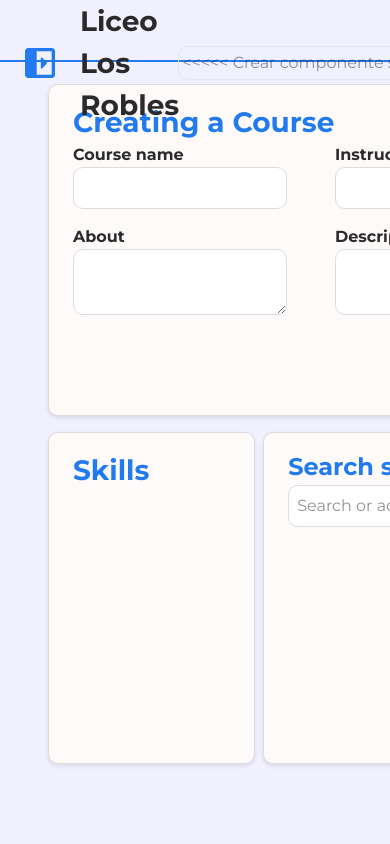
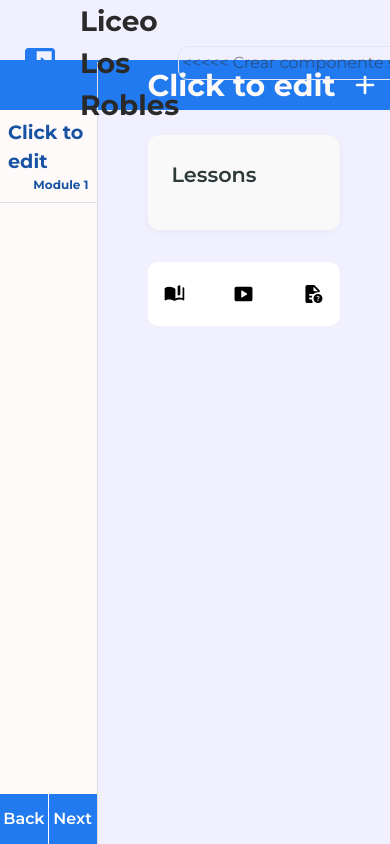
Before and after one commit to davidpaz06/campus-academy, a React (Vite) app: page /create-course in a window 390 px wide. Shown: the top 844 px of the page. Built offline with nearby package versions, Linux system fonts and the light colour scheme.

Commit message:
feat(CreateCourse): refactor course creation components; integrate EditableText and improve lesson handling

```diff
--- /dev/null
+++ b/app/components/EditableText.tsx
@@ -0,0 +1,83 @@
+import React, { useState, useRef } from "react";
+
+interface EditableTextProps {
+  value: string;
+  onChange: (newValue: string) => void;
+  className?: string;
+  placeholder?: string;
+  inputProps?: React.InputHTMLAttributes<HTMLInputElement>;
+}
+
+const EditableText: React.FC<EditableTextProps> = ({
+  value,
+  onChange,
+  className = "",
+  placeholder = "",
+  inputProps = {},
+}) => {
+  const [editing, setEditing] = useState(false);
+  const [tempValue, setTempValue] = useState(value);
+  const inputRef = useRef<HTMLInputElement>(null);
+
+  // Sync tempValue with value prop when value changes externally
+  React.useEffect(() => {
+    if (!editing) {
+      setTempValue(value);
+    }
+  }, [value, editing]);
+
+  // Focus input when editing starts
+  React.useEffect(() => {
+    if (editing && inputRef.current) {
+      inputRef.current.focus();
+    }
+  }, [editing]);
+
+  const handleBlur = () => {
+    setEditing(false);
+    if (tempValue !== value) {
+      onChange(tempValue);
+    }
+  };
+
+  const handleKeyDown = (e: React.KeyboardEvent<HTMLInputElement>) => {
+    if (e.key === "Enter") {
+      setEditing(false);
+      if (tempValue !== value) {
+        onChange(tempValue);
+      }
+    } else if (e.key === "Escape") {
+      setEditing(false);
+      setTempValue(value);
+    }
+  };
+
+  return editing ? (
+    <input
+      ref={inputRef}
+      type="text"
+      value={tempValue}
+      onChange={(e) => setTempValue(e.target.value)}
+      onBlur={handleBlur}
+      onKeyDown={handleKeyDown}
+      className={className}
+      style={{
+        width: "100%",
+        textDecoration: editing ? "none" : "line-through",
+      }}
+      placeholder={placeholder}
+      {...inputProps}
+    />
+  ) : (
+    <span
+      className={className}
+      onClick={() => setEditing(true)}
+      style={{ cursor: "pointer" }}
+      title="Click to edit"
+    >
+      {value || placeholder}
+    </span>
+  );
+};
+
+export default EditableText;
--- /dev/null
+++ b/app/components/createcourse/CreateCourseLessonList.css
@@ -0,0 +1,48 @@
+.create-course-lesson-list {
+  background: #f9f9f9;
+  border-radius: 12px;
+  box-shadow: 0 2px 8px rgba(0, 0, 0, 0.04);
+  padding: 1.5rem;
+  margin-bottom: 2rem;
+}
+
+.create-course-lesson-list h2 {
+  font-size: 1.3rem;
+  font-weight: 600;
+  margin-bottom: 1rem;
+  color: #2d3a3a;
+}
+
+.lesson-card {
+  padding: var(--spacing-sm);
+  border: 1px solid #ddd;
+  background: #fff;
+  border-radius: 8px;
+  box-shadow: 0 1px 4px rgba(0, 0, 0, 0.06);
+  margin-bottom: 0.5rem;
+  transition: box-shadow 0.2s;
+}
+.lesson-card:hover {
+  box-shadow: 0 2px 6px rgba(0, 0, 0, 0.1);
+}
+
+.lesson-summary {
+  list-style: none;
+  margin: 0;
+  padding: 0.5rem 0;
+}
+
+.lesson-title-editable {
+  font-size: 1rem;
+  font-weight: 500;
+  color: #1a2a2a;
+  background: transparent;
+  border: none;
+  outline: none;
+  padding: 0.2rem 0.5rem;
+  border-radius: 4px;
+  transition: background 0.2s;
+}
+.lesson-title-editable:focus {
+  background: #e6f7ff;
+}
--- /dev/null
+++ b/app/components/createcourse/CreateCourseLessonList.tsx
@@ -0,0 +1,68 @@
+import "./CreateCourseLessonList.css";
+
+import type { Course, CourseModule } from "@/interfaces/createCourseInterfaces";
+import Card from "@/components/Card";
+import EditableText from "@/components/EditableText";
+import ReadingLesson from "./ReadingLesson";
+
+export default function CreateCourseLessonList({
+  module,
+  course,
+  setCourse,
+}: {
+  module: CourseModule;
+  course: Course;
+  setCourse: React.Dispatch<React.SetStateAction<Course>>;
+}) {
+  return (
+    <div className="create-course-lesson-list">
+      <h2>Lessons</h2>
+      <ul>
+        {module.lessons.map((lesson, idx) => (
+          <Card key={idx} className="lesson-card">
+            <li>
+              {lesson.type === "Reading" && (
+                <div className="lesson-reading">
+                  <ReadingLesson
+                    course={course}
+                    setCourse={setCourse}
+                    module={module}
+                    lesson={idx}
+                  />
+                </div>
+              )}
+              {lesson.type === "Video" && (
+                <div className="lesson-video">
+                  <EditableText
+                    value={lesson.title}
+                    onChange={(newTitle) => {
+                      module.lessons[idx].title = newTitle;
+                      setCourse({ ...course });
+                    }}
+                    className="lesson-title-editable"
+                    placeholder="Click to edit lesson title"
+                  />
+                  <p>{lesson.file}</p>
+                </div>
+              )}
+              {lesson.type === "Test" && (
+                <div className="lesson-test">
+                  <EditableText
+                    value={lesson.title}
+                    onChange={(newTitle) => {
+                      module.lessons[idx].title = newTitle;
+                      setCourse({ ...course });
+                    }}
+                    className="lesson-title-editable"
+                    placeholder="Click to edit lesson title"
+                  />
+                  <p>{lesson.file}</p>
+                </div>
+              )}
+            </li>
+          </Card>
+        ))}
+      </ul>
+    </div>
+  );
+}
--- /dev/null
+++ b/app/components/createcourse/ReadingLesson.tsx
@@ -0,0 +1,37 @@
+import type { Course, CourseModule } from "@/interfaces/createCourseInterfaces";
+import React from "react";
+import EditableText from "../EditableText";
+
+interface ReadingLessonProps {
+  course: Course;
+  setCourse: React.Dispatch<React.SetStateAction<Course>>;
+  module: CourseModule;
+  lesson: number;
+}
+
+export default function ReadingLesson({
+  course,
+  setCourse,
+  module,
+  lesson,
+}: ReadingLessonProps) {
+  const lessonData = module.lessons[lesson];
+  return (
+    <>
+      <EditableText
+        value={lessonData.title}
+        onChange={(newTitle) => {
+          module.lessons[lesson].title = newTitle;
+          setCourse({ ...course });
+        }}
+        className="lesson-title-editable"
+        placeholder="Click to edit lesson title"
+      />
+      <p>
+        {lessonData.file
+          ? lessonData.file
+          : "This is a reading lesson component."}
+      </p>
+    </>
+  );
+}
--- a/app/interfaces/createCourseInterfaces.ts
+++ b/app/interfaces/createCourseInterfaces.ts
@@ -22,3 +22,15 @@ export interface CourseLesson {
   type: string;
   file: string;
 }
+
+export interface CourseProps {
+  setCourse: React.Dispatch<React.SetStateAction<Course>>;
+  course: Course;
+  module?: number;
+  lesson?: number;
+}
+
+export interface CourseSkills {
+  skills: string[];
+  setSkills: (skills: string[]) => void;
+}
--- a/app/pages/private/academy/CreateCourse.css
+++ b/app/pages/private/academy/CreateCourse.css
@@ -336,10 +336,6 @@
         color: white;
         border: none;
         cursor: pointer;
-        transition: background 0.2s;
-        &:hover {
-          background-color: var(--academy-secondary);
-        }
       }
 
       .active-module-input {
@@ -347,11 +343,16 @@
         font-size: 1.25em;
         border: none;
         background: transparent;
-        color: #fff;
+        color: var(--background-snow);
         width: 100%;
         outline: none;
         padding: 0;
         margin: 0;
+
+        &:hover {
+          color: #fff;
+          text-decoration: underline;
+        }
       }
     }
 
--- a/app/pages/private/academy/CreateCourse.tsx
+++ b/app/pages/private/academy/CreateCourse.tsx
@@ -1,6 +1,8 @@
+import React from "react";
+import { Icon } from "@iconify/react";
 import { useState, useEffect } from "react";
 import { getNavClass, getModuleClass } from "@/utils/courseUtils";
-import { Icon } from "@iconify/react";
+import EditableText from "@/components/EditableText";
 //Interfaces
 import type {
   Course,
@@ -12,8 +14,9 @@ import "./CreateCourse.css";
 //Pages
 import CreateCourseInfo from "./CreateCourseInfo";
 import CreateModule from "./CreateModule";
+import CreateCourseLessonList from "@/components/createcourse/CreateCourseLessonList";
 
-const InitialStep = 1;
+const InitialStep = 2;
 
 const emptyCourse: Course = {
   id: "",
@@ -33,6 +36,8 @@ const emptyCourse: Course = {
 };
 
 export default function CreateCourse() {
+  // Ref para el contenedor de lecciones
+  const courseContentRef = React.useRef<HTMLDivElement>(null);
   const [course, setCourse] = useState<Course>(() => {
     try {
       const stored = localStorage.getItem("courseDraft");
@@ -73,6 +78,16 @@ export default function CreateCourse() {
   };
 
   const [activeModule, setActiveModule] = useState<number>(0);
+
+  // Scroll al fondo cuando se agrega una lección
+  const handleLessonAdded = () => {
+    setTimeout(() => {
+      if (courseContentRef.current) {
+        courseContentRef.current.scrollTop =
+          courseContentRef.current.scrollHeight;
+      }
+    }, 0);
+  };
 
   const handleNavActions = (action: string) => {
     switch (action) {
@@ -233,11 +248,6 @@ export default function CreateCourse() {
               </button>
             </footer>
           </aside>
-          {/* <button style={{ display: "none" }}>
-            <Icon icon="material-symbols:book-ribbon-rounded" />
-            <Icon icon="material-symbols:smart-display-rounded" />
-            <Icon icon="material-symbols:unknown-document-rounded" />
-          </button> */}
           <form
             className="create-course-form"
             onSubmit={handleSubmit}
@@ -259,19 +269,18 @@ export default function CreateCourse() {
                 />
               </div>
               <div className="create-course-active-module">
-                <input
-                  type="text"
+                <EditableText
                   value={course.modules[activeModule].title}
-                  onSubmit={(e) => e.preventDefault()}
-                  onChange={(e) => {
+                  onChange={(newTitle) => {
                     const updatedModules = [...course.modules];
                     updatedModules[activeModule] = {
                       ...updatedModules[activeModule],
-                      title: e.target.value,
+                      title: newTitle,
                     };
                     setCourse({ ...course, modules: updatedModules });
                   }}
                   className="active-module-input"
+                  placeholder="Click to edit title"
                 />
               </div>
               <div
@@ -288,8 +297,31 @@ export default function CreateCourse() {
                 />
               </div>
             </section>
-            <section className="create-course-content">
-              <CreateModule />
+            <section className="create-course-content" ref={courseContentRef}>
+              {course.modules.map((module, idx) => {
+                return (
+                  <div
+                    key={idx}
+                    className={`module-box ${getModuleClass(
+                      idx,
+                      activeModule
+                    )}`}
+                    onClick={() => handleActiveModule(idx)}
+                  >
+                    <CreateCourseLessonList
+                      module={module}
+                      course={course}
+                      setCourse={setCourse}
+                    />
+                    <CreateModule
+                      course={course}
+                      setCourse={setCourse}
+                      module={activeModule}
+                      onLessonAdded={handleLessonAdded}
+                    />
+                  </div>
+                );
+              })}
             </section>
           </form>
         </div>
--- a/app/pages/private/academy/CreateCourseInfo.tsx
+++ b/app/pages/private/academy/CreateCourseInfo.tsx
@@ -1,14 +1,9 @@
 import Card from "@/components/Card";
-import type { Course } from "@/interfaces/createCourseInterfaces";
+import type { CourseProps } from "@/interfaces/createCourseInterfaces";
 import "./CreateCourse.css";
-import SearchSkills from "@/components/SearchSkills";
+import SearchSkills from "@/components/createcourse/SearchSkills";
 
-interface Props {
-  course: Course;
-  setCourse: React.Dispatch<React.SetStateAction<Course>>;
-}
-
-export default function CreateCourseInfo({ course, setCourse }: Props) {
+export default function CreateCourseInfo({ course, setCourse }: CourseProps) {
   const handleChange = (
     e: React.ChangeEvent<
       HTMLInputElement | HTMLTextAreaElement | HTMLSelectElement
--- a/app/pages/private/academy/CreateModule.tsx
+++ b/app/pages/private/academy/CreateModule.tsx
@@ -1,9 +1,90 @@
-// import "./CreateModule.css";
+import { Icon } from "@iconify/react";
+import type {
+  CourseLesson,
+  CourseProps,
+} from "@/interfaces/createCourseInterfaces";
 
-export default function CreateModule() {
+export default function CreateModule({
+  setCourse,
+  module = 0,
+  onLessonAdded,
+}: CourseProps & { onLessonAdded?: () => void }) {
+  const handleCreateLesson = (module: number, lesson: CourseLesson) => {
+    setCourse((prevCourse) => {
+      const updatedModules = [...prevCourse.modules];
+      updatedModules[module] = {
+        ...updatedModules[module],
+        lessons: [...updatedModules[module].lessons, lesson],
+      };
+      return { ...prevCourse, modules: updatedModules };
+    });
+    if (onLessonAdded) {
+      onLessonAdded();
+    }
+  };
+
   return (
     <>
-      <h2>Create Module</h2>
+      <div
+        className="create-lessons"
+        style={{
+          display: "flex",
+
+          gap: "var(--spacing-xxl)",
+          alignItems: "center",
+          justifyContent: "center",
+          backgroundColor: "#fff",
+          borderRadius: "var(--radius)",
+          padding: "1rem",
+          marginBottom: "50px",
+        }}
+      >
+        <Icon
+          style={{
+            color: "var(--charlestone--green)",
+            fontSize: "2rem",
+            cursor: "pointer",
+          }}
+          icon="material-symbols:book-ribbon-rounded"
+          onClick={() =>
+            handleCreateLesson(module, {
+              title: "New Reading Lesson",
+              type: "Reading",
+              file: "<Reading_file>",
+            })
+          }
+        />
+        <Icon
+          style={{
+            color: "var(--charlestone--green)",
+            fontSize: "2rem",
+            cursor: "pointer",
+          }}
+          icon="material-symbols:smart-display-rounded"
+          onClick={() =>
+            handleCreateLesson(module, {
+              title: "New Video Lesson",
+              type: "Video",
+              file: "<Video_file>",
+            })
+          }
+        />
+        <Icon
+          style={{
+            color: "var(--charlestone--green)",
+            fontSize: "2rem",
+            cursor: "pointer",
+          }}
+          icon="material-symbols:unknown-document-rounded"
+          onClick={() =>
+            handleCreateLesson(module, {
+              title: "New Test",
+              type: "Test",
+              file: "<Test_file>",
+            })
+          }
+        />
+      </div>
     </>
   );
 }
```
Also changed, not shown: app/components/createcourse/SearchSkills.tsx (renamed from app/components/SearchSkills.tsx, +3 -7 lines), app/components/createcourse/SearchSkills.css (added).
